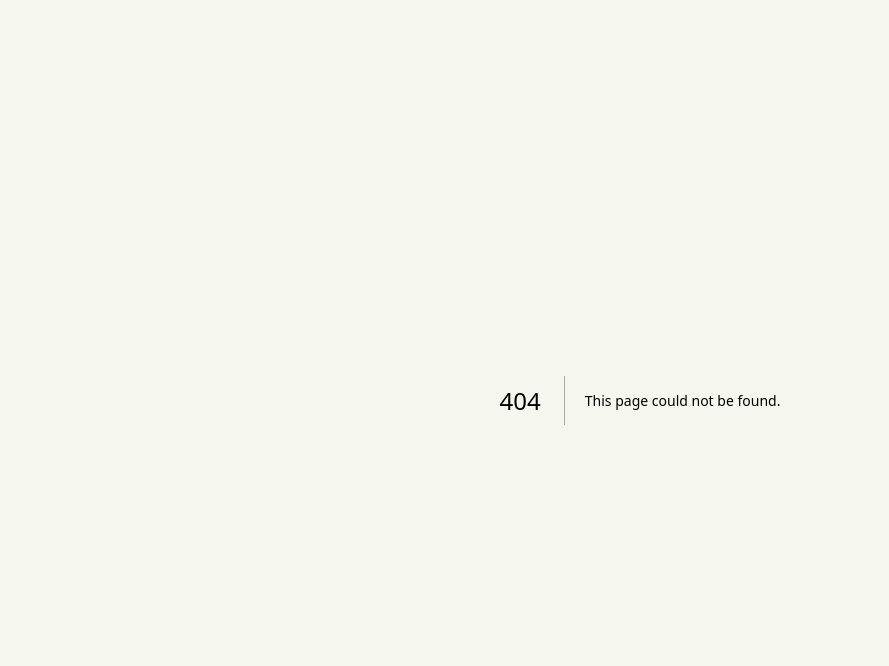
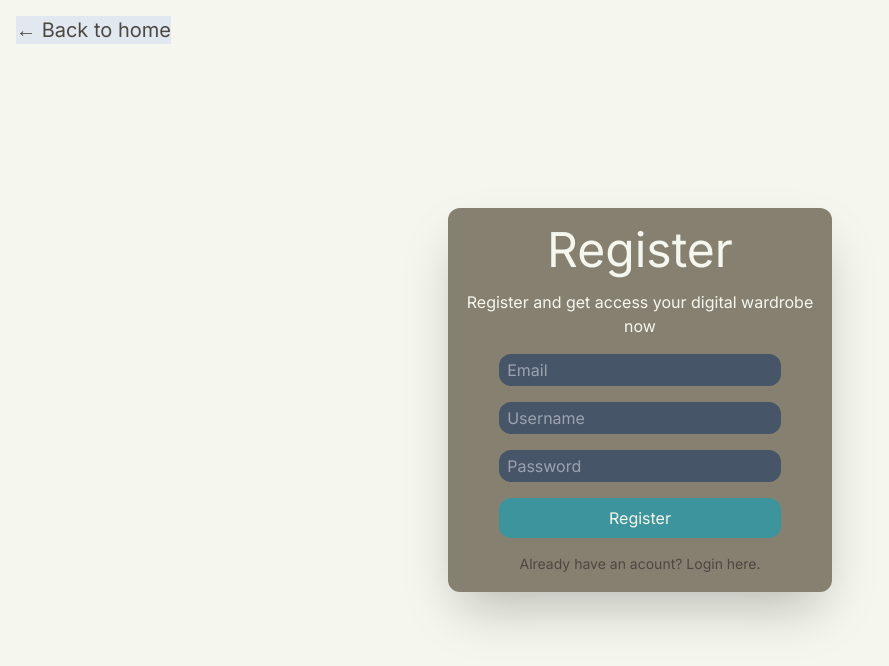
Before and after one commit to alex-yng/digicloset, a Next.js app: page /register in a window 1280 px wide. Before the commit this address had no page. Shown: the top 666 px of the page, without its empty margins (0-889 px from the left). Built offline with nearby package versions, Linux system fonts and the light colour scheme.

Commit message:
added registration page

```diff
--- /dev/null
+++ b/src/app/register/page.tsx
@@ -0,0 +1,17 @@
+import Link from "next/link";
+import RegisterForm from "@/app/ui/register/RegisterForm";
+
+export default function Register() {
+  return (
+    <section className='container mx-auto h-screen w-full grid place-items-center text-sage-50'>
+      <div className='absolute top-4 left-4 bg-slate-200 dark:bg-slate-900 z-0'>
+        <Link href='/'>
+          <span className='text-xl text-concrete-900 dark:text-sage-50 hover:text-concrete-300 transition-colors duration-300'>
+            ← Back to home
+          </span>
+        </Link>
+      </div>
+      <RegisterForm />
+    </section>
+  );
+}
--- a/src/app/ui/Features.tsx
+++ b/src/app/ui/Features.tsx
@@ -6,7 +6,7 @@ export default function Features() {
       id='features'
       className='w-full container mx-auto mt-32 p-8 text-concrete-900 dark:text-concrete-50 flex flex-col items-center'
     >
-      <h1 className='text-concrete-950 dark:text-sage-50 text-2xl w-50% my-8 text-center'>
+      <h1 className='text-concrete-950 dark:text-sage-50 text-2xl md:text-4xl w-50% my-8 text-center'>
         No more procrastinating your day thinking about what to wear,
       </h1>
       <div className='my-16 grid grid-cols-3 md:gap-0 gap-8'>
--- a/src/app/ui/Header.tsx
+++ b/src/app/ui/Header.tsx
@@ -25,7 +25,7 @@ export default function Header() {
         </a>
         <Link href='/login'>
           <button className='text-sm md:text-base bg-sage-500 hover:bg-sage-600 dark:bg-ice-400 dark:hover:bg-ice-500 text-white font-bold py-2 px-4 rounded transition-colors duration-300'>
-            join now
+            login
           </button>
         </Link>
       </nav>
--- a/src/app/ui/Hero.tsx
+++ b/src/app/ui/Hero.tsx
@@ -1,4 +1,5 @@
 import Image from "next/image";
+import Link from "next/link";
 
 export default function Hero() {
   return (
@@ -15,6 +16,24 @@ export default function Hero() {
           height={1386}
           className='w-[400px] h-[262] md:w-[800px] md:h-[524px]'
         />
+        <Link
+          href='/login'
+          className='inline-flex items-center text-concrete-900 dark:text-white bg-ice-400 hover:bg-ice-500 focus:ring-4 focus:ring-primary-300 font-medium rounded-lg text-sm md:text-xl mt-8 transition-colors duration-300 px-5 py-2.5 text-center dark:focus:ring-primary-900'
+        >
+          Get started
+          <svg
+            className='ml-2 -mr-1 w-5 h-5'
+            fill='currentColor'
+            viewBox='0 0 20 20'
+            xmlns='http://www.w3.org/2000/svg'
+          >
+            <path
+              fill-rule='evenodd'
+              d='M10.293 3.293a1 1 0 011.414 0l6 6a1 1 0 010 1.414l-6 6a1 1 0 01-1.414-1.414L14.586 11H3a1 1 0 110-2h11.586l-4.293-4.293a1 1 0 010-1.414z'
+              clip-rule='evenodd'
+            ></path>
+          </svg>
+        </Link>
       </div>
     </section>
   );
--- a/src/app/ui/login/LoginForm.tsx
+++ b/src/app/ui/login/LoginForm.tsx
@@ -1,5 +1,6 @@
 "use client";
 
+import FormInput from "@/shared/FormInput";
 import Link from "next/link";
 
 export default function LoginForm() {
@@ -8,26 +9,26 @@ export default function LoginForm() {
   };
 
   return (
-    <form className='size-96 bg-concrete-600 dark:bg-slate-800 rounded-xl shadow-2xl flex flex-col p-4 gap-4 justify-center items-center animate-slideFromLeft'>
-      <h1 className='text-5xl text-center'>Sign In</h1>
-      <h3 className='text-base text-center'>
+    <form className='size-96 bg-concrete-600 dark:bg-slate-800 rounded-xl shadow-2xl flex flex-col p-4 gap-4 justify-center items-center'>
+      <h1 className='text-5xl text-center animate-slideFromTop'>Sign In</h1>
+      <h3 className='text-base text-center animate-slideFromTop'>
         Sign in and get access your wardrobe now
       </h3>
-      <input
+      <FormInput
         id='username'
         type='text'
         placeholder='Username'
-        required
-        className='px-2 py-1 outline-transparent rounded-xl bg-slate-600 hover:bg-slate-700 w-4/5 transition-colors duration-300'
+        required={true}
+        className='animate-slideFromTop'
       />
-      <input
+      <FormInput
         id='password'
         type='password'
         placeholder='Password'
-        required
-        className='px-2 py-1 outline-transparent rounded-xl bg-slate-600 hover:bg-slate-700 w-4/5 transition-colors duration-300'
+        required={true}
+        className='animate-slideFromTop'
       />
-      <div className='flex items-center gap-2 hover:text-concrete-300 transition-colors duration-300'>
+      <div className='flex items-center gap-2 hover:text-concrete-300 transition-colors duration-300 animate-slideFromTop'>
         <input
           type='checkbox'
           name='remember'
@@ -39,11 +40,17 @@ export default function LoginForm() {
         </label>
       </div>
       <button
-        className='bg-ice-500 w-4/5 px-4 py-2 rounded-xl hover:bg-ice-600 transition-colors duration-300'
+        className='bg-ice-500 w-4/5 px-4 py-2 rounded-xl hover:bg-ice-600 transition-colors duration-300 animate-slideFromTop'
         onClick={(e) => handleLogin}
       >
         <Link href='/dashboard'>Login</Link>
       </button>
+      <Link
+        href='/register'
+        className='text:xs md:text-sm text-concrete-900 dark:text-sage-50 dark:hover:text-concrete-300 transition-colors duration-300'
+      >
+        Don't have an acount? Register here.
+      </Link>
     </form>
   );
 }
--- /dev/null
+++ b/src/app/ui/register/RegisterForm.tsx
@@ -0,0 +1,52 @@
+"use client";
+
+import FormInput from "@/shared/FormInput";
+import Link from "next/link";
+
+export default function RegisterForm() {
+  const handleRegister = (e: React.MouseEvent<HTMLButtonElement>) => {
+    e.preventDefault();
+  };
+
+  return (
+    <form className='min-h-96 max-w-96 bg-concrete-600 dark:bg-slate-800 rounded-xl shadow-2xl flex flex-col p-4 gap-4 justify-center items-center'>
+      <h1 className='text-5xl text-center animate-slideFromTop'>Register</h1>
+      <h3 className='text-base text-center animate-slideFromTop'>
+        Register and get access your digital wardrobe now
+      </h3>
+      <FormInput
+        id='email'
+        type='email'
+        placeholder='Email'
+        required={true}
+        className='animate-slideFromTop'
+      />
+      <FormInput
+        id='username'
+        type='text'
+        placeholder='Username'
+        required={true}
+        className='animate-slideFromTop'
+      />
+      <FormInput
+        id='password'
+        type='password'
+        placeholder='Password'
+        required={true}
+        className='animate-slideFromTop'
+      />
+      <button
+        className='bg-ice-500 w-4/5 px-4 py-2 rounded-xl hover:bg-ice-600 transition-colors duration-300 animate-slideFromTop'
+        onClick={(e) => handleRegister(e)}
+      >
+        <Link href='/dashboard'>Register</Link>
+      </button>
+      <Link
+        href='/login'
+        className='text:xs md:text-sm text-concrete-900 dark:text-sage-50 dark:hover:text-concrete-300 transition-colors duration-300'
+      >
+        Already have an acount? Login here.
+      </Link>
+    </form>
+  );
+}
--- /dev/null
+++ b/src/shared/FormInput.tsx
@@ -0,0 +1,25 @@
+interface FormInputProps {
+  id: string;
+  type: string;
+  placeholder: string;
+  required?: boolean;
+  className?: string;
+}
+
+export default function FormInput({
+  id,
+  type,
+  placeholder,
+  required = false,
+  className,
+}: FormInputProps) {
+  return (
+    <input
+      id={id}
+      type={type}
+      placeholder={placeholder}
+      required={required}
+      className={`px-2 py-1 outline-transparent rounded-xl bg-slate-600 hover:bg-slate-700 w-4/5 transition-colors duration-300 ${className}`}
+    />
+  );
+}
--- a/tailwind.config.ts
+++ b/tailwind.config.ts
@@ -80,14 +80,29 @@ const config: Config = {
           "0%": { opacity: "0" },
           "100%": { opacity: "1" },
         },
+        slideFromTop: {
+          "0%": { transform: "translateY(-100%)" },
+          "100%": { transform: "translateY(0)" },
+        },
+        slideFromRight: {
+          "0%": { transform: "translateX(100%)" },
+          "100%": { transform: "translateX(0)" },
+        },
+        slideFromBottom: {
+          "0%": { transform: "translateY(100%)" },
+          "100%": { transform: "translateY(0)" },
+        },
         slideFromLeft: {
-          "0%": { transform: "translateX(-50%)" },
+          "0%": { transform: "translateX(-100%)" },
           "100%": { transform: "translateX(0)" },
         },
       },
       animation: {
         fadeIn: "fadeIn 1.5s linear",
-        slideFromLeft: "slideFromLeft 0.5s",
+        slideFromTop: "slideFromTop 1s cubic-bezier(.12,.67,.73,1.04)",
+        slideFromRight: "slideFromRight 1s cubic-bezier(.12,.67,.73,1.04)",
+        slideFromBottom: "slideFromBottom 1s cubic-bezier(.12,.67,.73,1.04)",
+        slideFromLeft: "slideFromLeft 1s cubic-bezier(.12,.67,.73,1.04)",
       },
     },
   },
```
